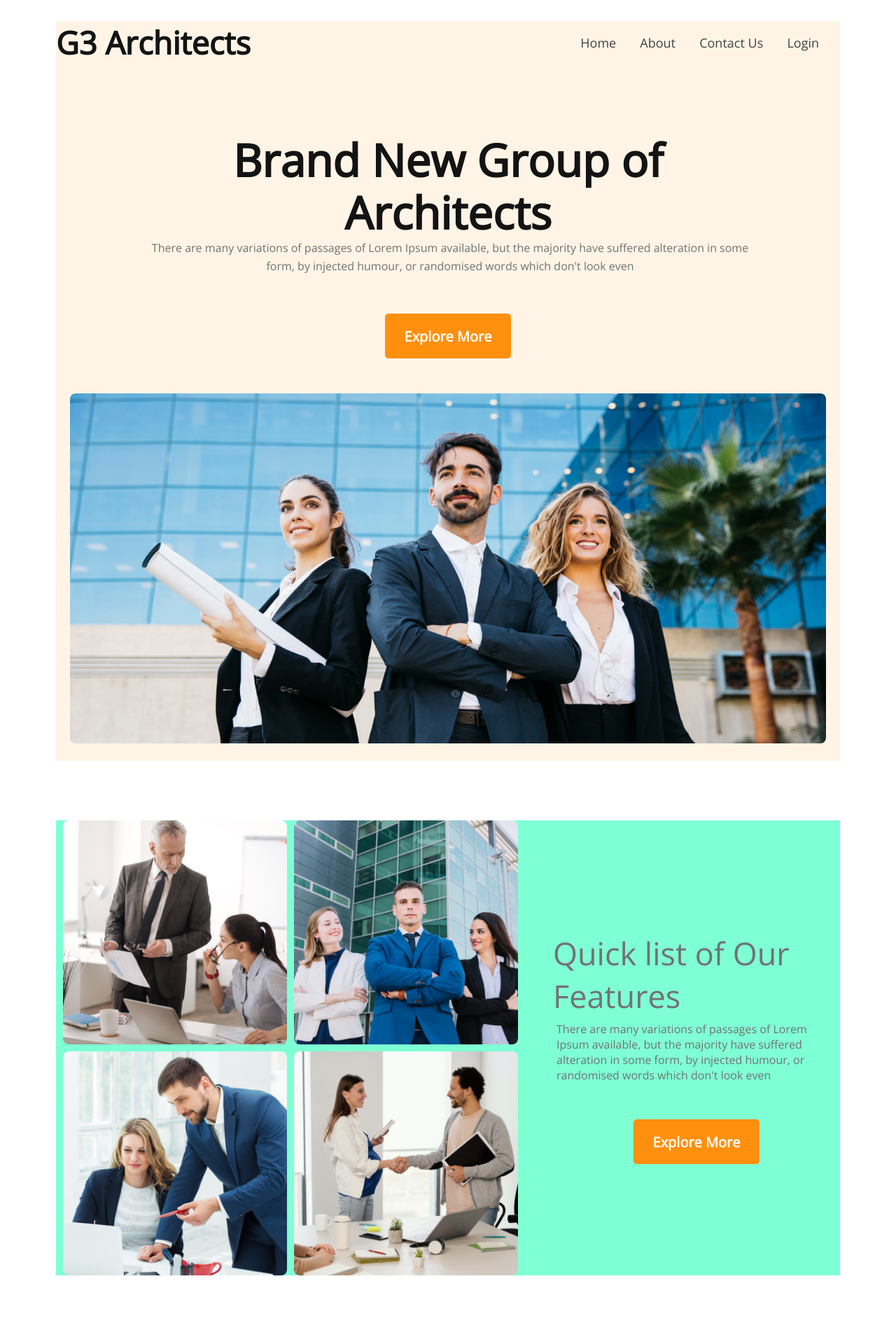
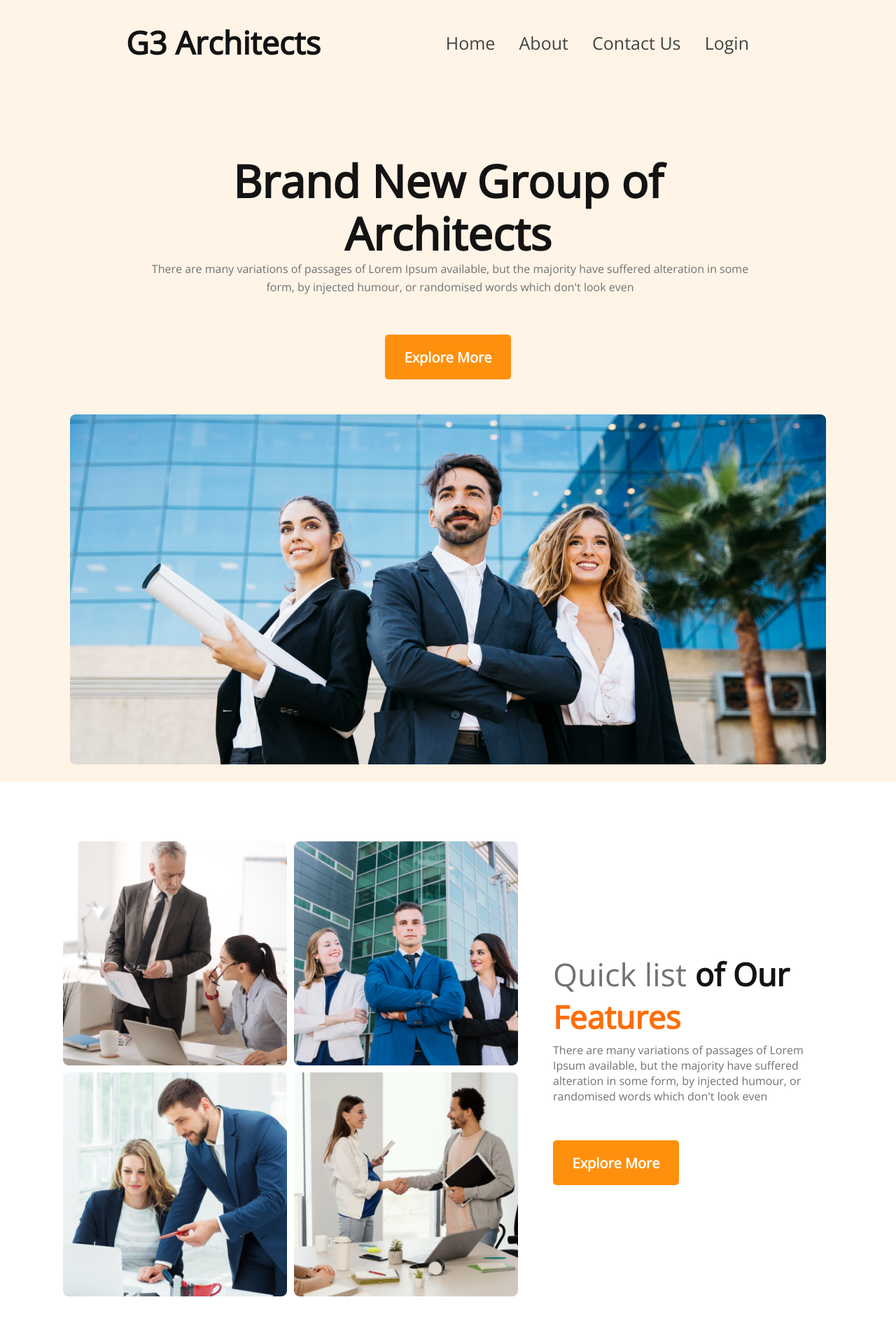
Before and after one commit to BourhanUddin-HEMEL/G3-Architects, a plain HTML site: page index.html in a window 1280 px wide. Shown: the top 1900 px of the page at 70% size. Drawn offline with nearby package versions, Linux system fonts and the light colour scheme.

Commit message:
finished

```diff
--- a/index.html
+++ b/index.html
@@ -54,13 +54,22 @@
           <img src="./images/team4.png" alt="" />
         </div>
         <div class="quick-detaills">
-          <h3 class="quick-title">Quick list of Our Features</h3>
+          <p class="quick-title">
+            Quick list
+            <b
+              ><span style="color: #131313">of Our</span>
+
+              <span style="color: rgba(253, 110, 10, 1)">Features</span></b
+            >
+          </p>
           <p class="quick-description">
             There are many variations of passages of Lorem Ipsum available, but
             the majority have suffered alteration in some form, by injected
             humour, or randomised words which don't look even
           </p>
-          <button class="quick-button">Explore More</button>
+          <div class="quick-btn">
+            <button class="quick-button">Explore More</button>
+          </div>
         </div>
       </section>
       <!-- ============ features page ============= -->
--- a/styles/style.css
+++ b/styles/style.css
@@ -4,20 +4,26 @@
   margin: 0%;
   font-family: "Open Sans", sans-serif;
 }
-body,
-main {
+main,
+footer,
+footer .nav-manu .banner-page {
   margin: auto;
   max-width: 1120px;
 }
 header {
-  background: rgba(255, 144, 14, 0.1);
+  background-color: rgba(255, 144, 14, 0.1);
+  background-size: 100%;
 }
+/* .nav-manu .banner-page {
+  margin: auto;
+  max-width: 1120px;
+} */
 /* ==================== nav-bar styles ==================== */
 .nav-manu {
   display: flex;
   justify-content: space-between;
   align-items: center;
-  margin-top: 30px;
+  padding: 30px 180px;
 }
 .nav-home h3 {
   font-weight: 700;
@@ -30,7 +36,7 @@ header {
 .nav-item ul li {
   display: inline;
   font-weight: 500;
-  font-size: 18px;
+  font-size: 25px;
   color: #424242;
   margin-right: 30px;
 }
@@ -91,7 +97,6 @@ header {
 }
 /*=============== quick-list styles ========= */
 .quick-list {
-  background-color: aquamarine;
   margin-top: 85px;
   padding: 0px 10px;
   display: flex;
@@ -113,7 +118,6 @@ header {
   display: flex;
   flex-direction: column;
   justify-content: center;
-  align-items: center;
 }
 .quick-title {
   margin-bottom: 22px;
@@ -127,12 +131,16 @@ header {
 }
 .quick-description {
   word-break: normal;
+  padding-left: 40px;
   width: 400px;
   height: 140px;
   text-align: left;
   font-weight: 400;
   font-size: 16px;
   color: #727272;
+}
+.quick-btn {
+  padding-left: 40px;
 }
 .quick-button {
   width: 180px;
@@ -239,9 +247,8 @@ header {
   line-height: 26px;
 }
 .facts-items {
-  background-color: #727272;
   display: flex;
-  justify-content: space-around;
+  justify-content: space-between;
 }
 .fact-item {
   display: flex;
```
